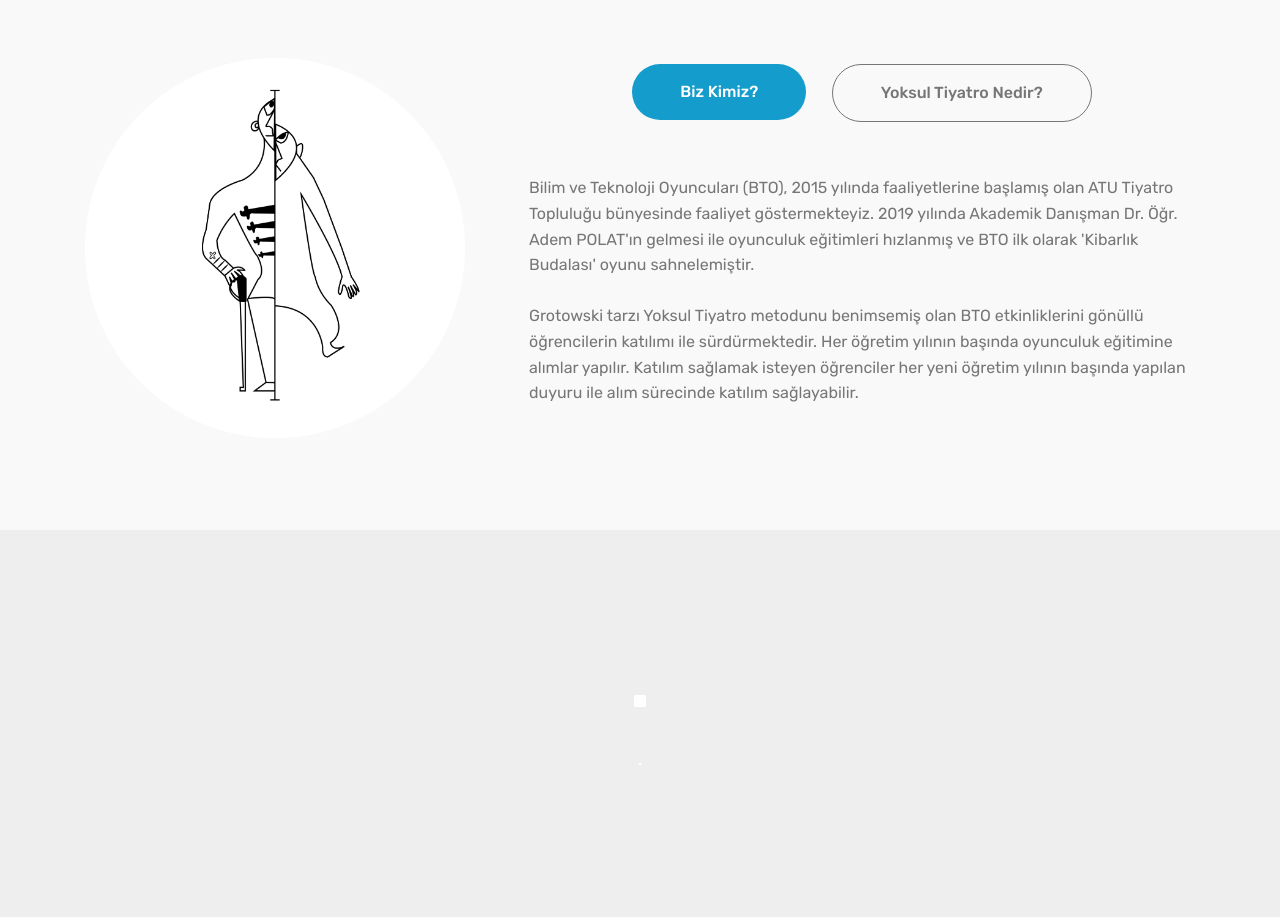
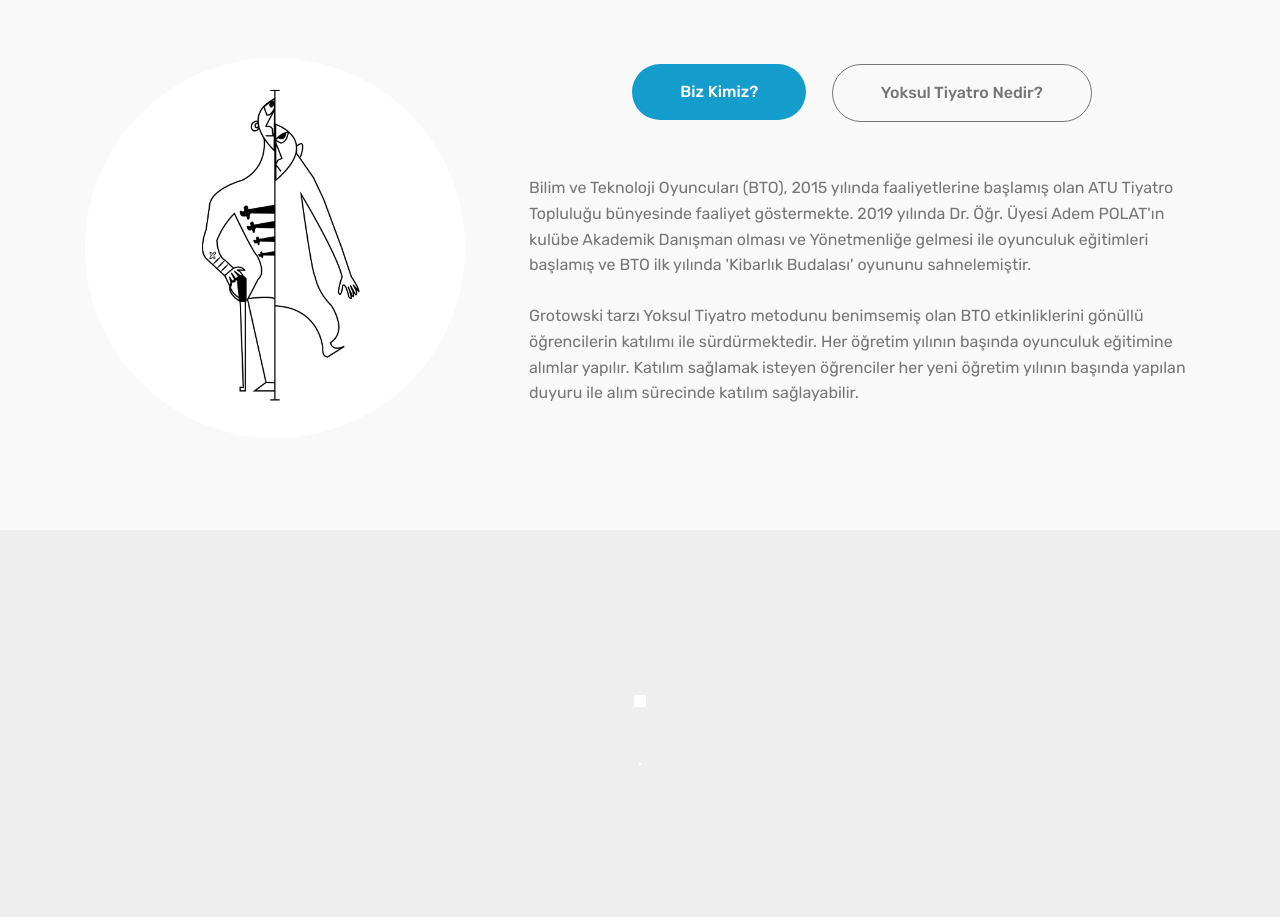
Before and after one commit to Stephane226/bilim-ve-teknoloji-oyunculari.github.io, a plain HTML site: page index.html in a window 1280 px wide. Shown: the part 940-1864 px from the top of the page. Drawn offline with Linux system fonts and the light colour scheme; files whose address does not match are found by name.

Commit message:
updated text of about

```diff
--- a/index.html
+++ b/index.html
@@ -128,7 +128,7 @@
                     <div id="tab1" class="tab-pane in active" role="tabpanel">
                         <div class="row">
                             <div class="col-md-12">
-                                <p class="mbr-text py-5 mbr-fonts-style display-7">Bilim ve Teknoloji Oyuncuları (BTO), 2015 yılında faaliyetlerine başlamış olan ATU Tiyatro Topluluğu bünyesinde faaliyet göstermekteyiz. 2019 yılında Akademik Danışman Dr. Öğr. Adem POLAT'ın gelmesi ile oyunculuk eğitimleri hızlanmış ve BTO ilk olarak 'Kibarlık Budalası' oyunu sahnelemiştir.<br><br>Grotowski tarzı Yoksul Tiyatro metodunu benimsemiş olan BTO etkinliklerini gönüllü öğrencilerin katılımı ile sürdürmektedir. Her öğretim yılının başında oyunculuk eğitimine alımlar yapılır. Katılım sağlamak isteyen öğrenciler her yeni öğretim yılının başında yapılan duyuru ile alım sürecinde katılım sağlayabilir.<br></p>
+                                <p class="mbr-text py-5 mbr-fonts-style display-7">Bilim ve Teknoloji Oyuncuları (BTO), 2015 yılında faaliyetlerine başlamış olan ATU Tiyatro Topluluğu bünyesinde faaliyet göstermekte. 2019 yılında Dr. Öğr. Üyesi Adem POLAT'ın kulübe Akademik Danışman olması ve Yönetmenliğe gelmesi ile oyunculuk eğitimleri başlamış ve BTO ilk yılında 'Kibarlık Budalası' oyununu sahnelemiştir.<br><br>Grotowski tarzı Yoksul Tiyatro metodunu benimsemiş olan BTO etkinliklerini gönüllü öğrencilerin katılımı ile sürdürmektedir. Her öğretim yılının başında oyunculuk eğitimine alımlar yapılır. Katılım sağlamak isteyen öğrenciler her yeni öğretim yılının başında yapılan duyuru ile alım sürecinde katılım sağlayabilir.<br></p>
                             </div>
                         </div>
                     </div>
```
